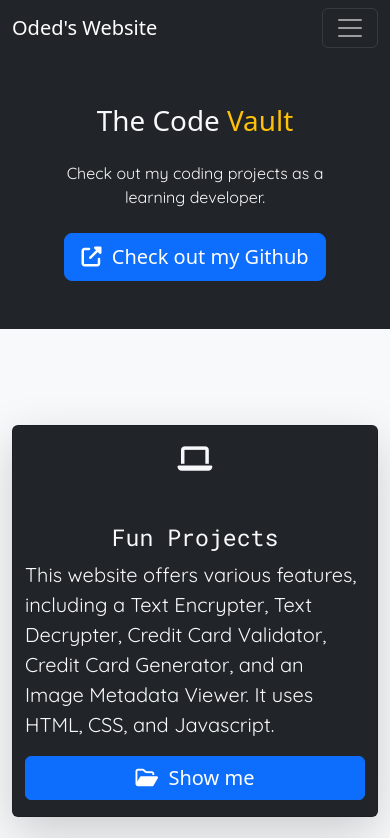
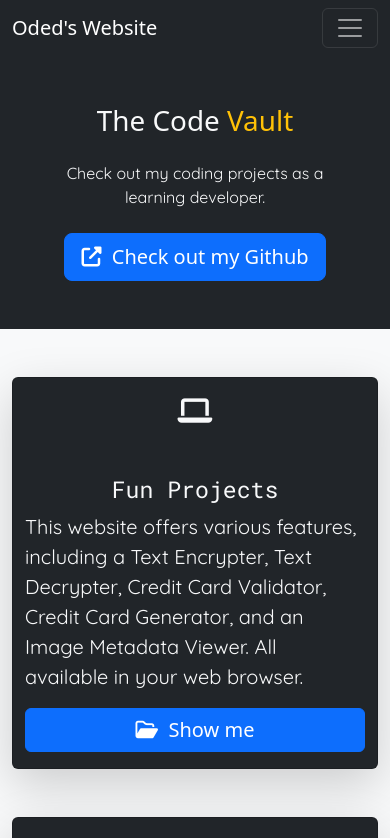
Before and after one commit to Oded2/Code-Vault, a SvelteKit app: page / in a window 390 px wide. Shown: the top 838 px of the page. Built offline with nearby package versions, Linux system fonts and the light colour scheme; a web font is replaced by a local one.

Commit message:
Made page a little more responsive

```diff
--- a/src/app.html
+++ b/src/app.html
@@ -4,7 +4,7 @@
     <meta charset="utf-8" />
     <link rel="icon" href="%sveltekit.assets%/favicon.png" />
     <meta name="viewport" content="width=device-width, initial-scale=1" />
-    <!-- BootStrap Css -->
+    <!-- BootStrap CSS -->
     <link
       href="https://cdn.jsdelivr.net/npm/bootstrap@5.3.0/dist/css/bootstrap.min.css"
       rel="stylesheet"
--- a/src/components/home/HomeCard.svelte
+++ b/src/components/home/HomeCard.svelte
@@ -12,7 +12,7 @@
   const fullIcon = `fa-${iconType} fa-${icon}`;
 </script>
 
-<div class="col-xl-4 col-md-6 d-flex mt-md-0 mb-md-5 mt-5">
+<div class="col-xl-4 col-md-6 d-flex mb-5">
   <div class="card bg-dark text-light shadow-lg">
     <div class="card-body text-center d-md-flex flex-md-column px-0 px-md-3">
       <div class="h1 mb-5">
--- a/src/routes/+page.svelte
+++ b/src/routes/+page.svelte
@@ -33,13 +33,13 @@
   </section>
   <!-- Boxes -->
 
-  <div class="container py-5">
+  <div class="container pt-5">
     <div class="row">
       <HomeCard
         title="Fun Projects"
         description="This website offers various features, including a Text Encrypter,
       Text Decrypter, Credit Card Validator, Credit Card Generator,
-      and an Image Metadata Viewer. It uses HTML, CSS, and Javascript."
+      and an Image Metadata Viewer. All available in your web browser."
         icon="laptop"
         mainLink={hrefs["fun-projects"]["home"]}
       />
```
